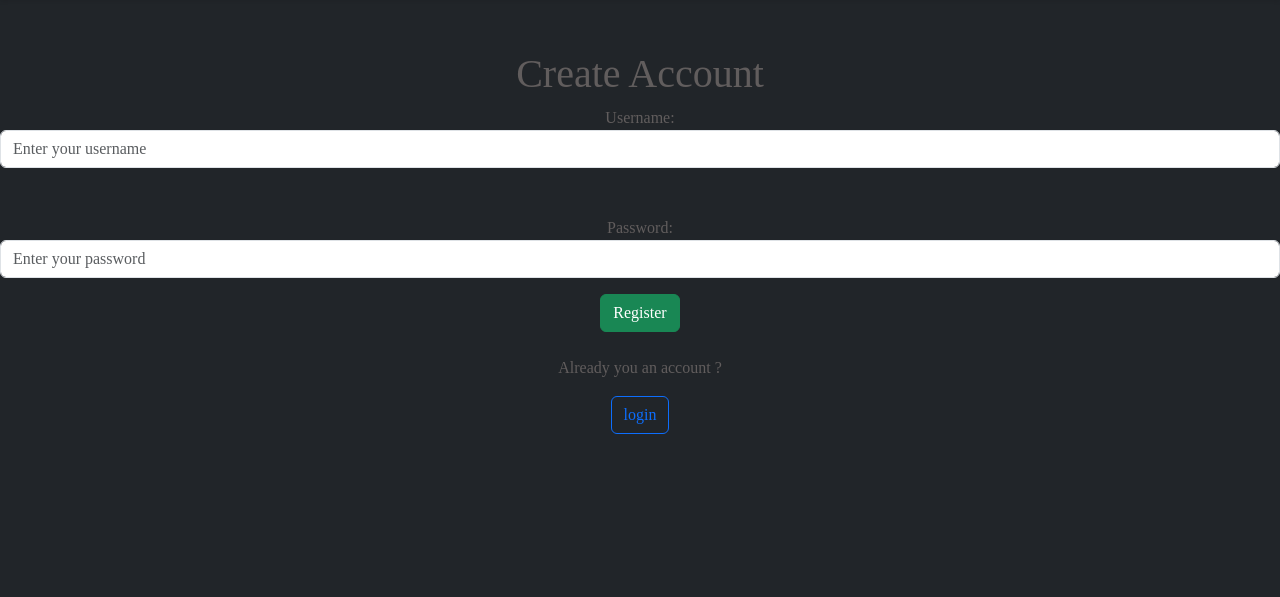
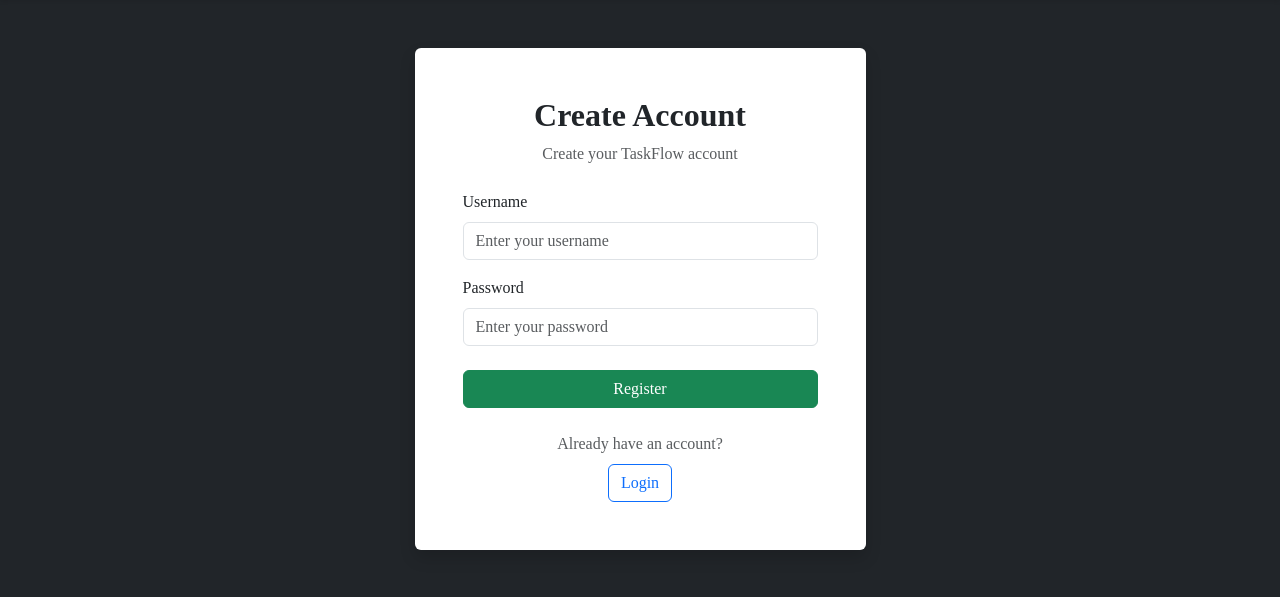
Before and after one commit to Brij-Ai/TaskFlow-toDO-Django, a Django app: page /register/ in a window 1280 px wide. Shown: the part 56-653 px from the top of the page. Run offline with Django 5.2, Linux system fonts and the light colour scheme; parts of the project's set-up code (start-up, migrations or seed data) failed here and were passed over.

Commit message:
Refactor register template: enhance layout with Bootstrap styling and improve structure

```diff
--- a/taskFlow/tasks/templates/tasks/register.html
+++ b/taskFlow/tasks/templates/tasks/register.html
@@ -3,24 +3,105 @@
 {% block title %}Login{% endblock %}
 
 {% block content %}
-    <div style = 'text-align:center; margin-top:50px'>
-        <h1>Create Account</h1>
-        <form method = 'POST'>
-            {% csrf_token %}
-            <div class = "form-floatformating mb-3">
-                    <label>Username:</label>
-                    <br>
-                    <input type="text" name = 'username' placeholder = 'Enter your username' class = 'form-control' required>
-                    <br>
-                    <br>
-                    <label>Password:</label>
-                    <br>
-                    <input type="password" name = 'password' placeholder = 'Enter your password' class = 'form-control' required>
+
+<div class="container py-5">
+
+    <div class="row justify-content-center">
+
+        <div class="col-12 col-sm-10 col-md-6 col-lg-5">
+
+            <div class="card shadow border-0">
+
+                <!-- Header -->
+                <div class="card-body p-4 p-md-5">
+
+                    <div class="text-center mb-4">
+                        <h2 class="fw-bold">Create Account</h2>
+                        <p class="text-muted mb-0">
+                            Create your TaskFlow account
+                        </p>
+                    </div>
+
+
+                    <!-- Registration Form -->
+                    <form method="POST">
+
+                        {% csrf_token %}
+
+                        <!-- Username -->
+                        <div class="mb-3">
+
+                            <label for="username" class="form-label">
+                                Username
+                            </label>
+
+                            <input
+                                type="text"
+                                id="username"
+                                name="username"
+                                class="form-control"
+                                placeholder="Enter your username"
+                                required
+                            >
+
+                        </div>
+
+
+                        <!-- Password -->
+                        <div class="mb-4">
+
+                            <label for="password" class="form-label">
+                                Password
+                            </label>
+
+                            <input
+                                type="password"
+                                id="password"
+                                name="password"
+                                class="form-control"
+                                placeholder="Enter your password"
+                                required
+                            >
+
+                        </div>
+
+
+                        <!-- Register Button -->
+                        <div class="d-grid">
+
+                            <button
+                                type="submit"
+                                class="btn btn-success">
+                                Register
+                            </button>
+
+                        </div>
+
+                    </form>
+
+
+                    <!-- Login Link -->
+                    <div class="text-center mt-4">
+
+                        <p class="text-muted mb-2">
+                            Already have an account?
+                        </p>
+                        <a
+                            href="{% url 'login' %}"
+                            class="btn btn-outline-primary">
+                            Login
+                        </a>
+
+                    </div>
+
                 </div>
-            <button type = 'submit' {% url 'home' %} class = 'btn btn-success'>Register</button>
-        </form>
-        <br>
-        <p>Already you an account ?</p>
-        <a href="{% url 'login' %}" class = 'btn btn-outline-primary'>login</a>
+
+            </div>
+
+        </div>
+
     </div>
+
+</div>
+
 {% endblock %}
```
